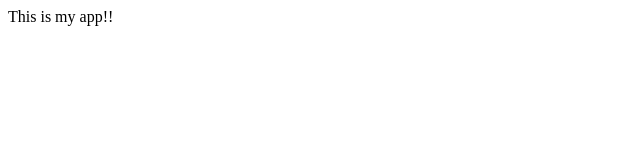
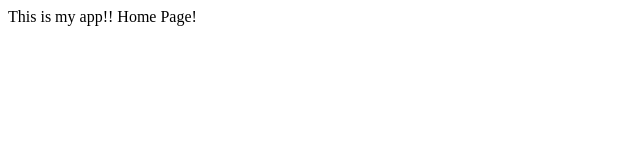
Before and after one commit to hsdavra/samplerepo, a plain HTML site: page index.html in a window 1280 px wide. Shown: the whole page, without its empty margins (0-640 px from the left). Drawn offline with Linux system fonts and the light colour scheme.

```diff
--- a/index.html
+++ b/index.html
@@ -7,5 +7,6 @@
 </head>
 <body>
 	This is my app!!
+	Home Page!
 </body>
 </html>
```
Also changed, not shown: home.html (added).
